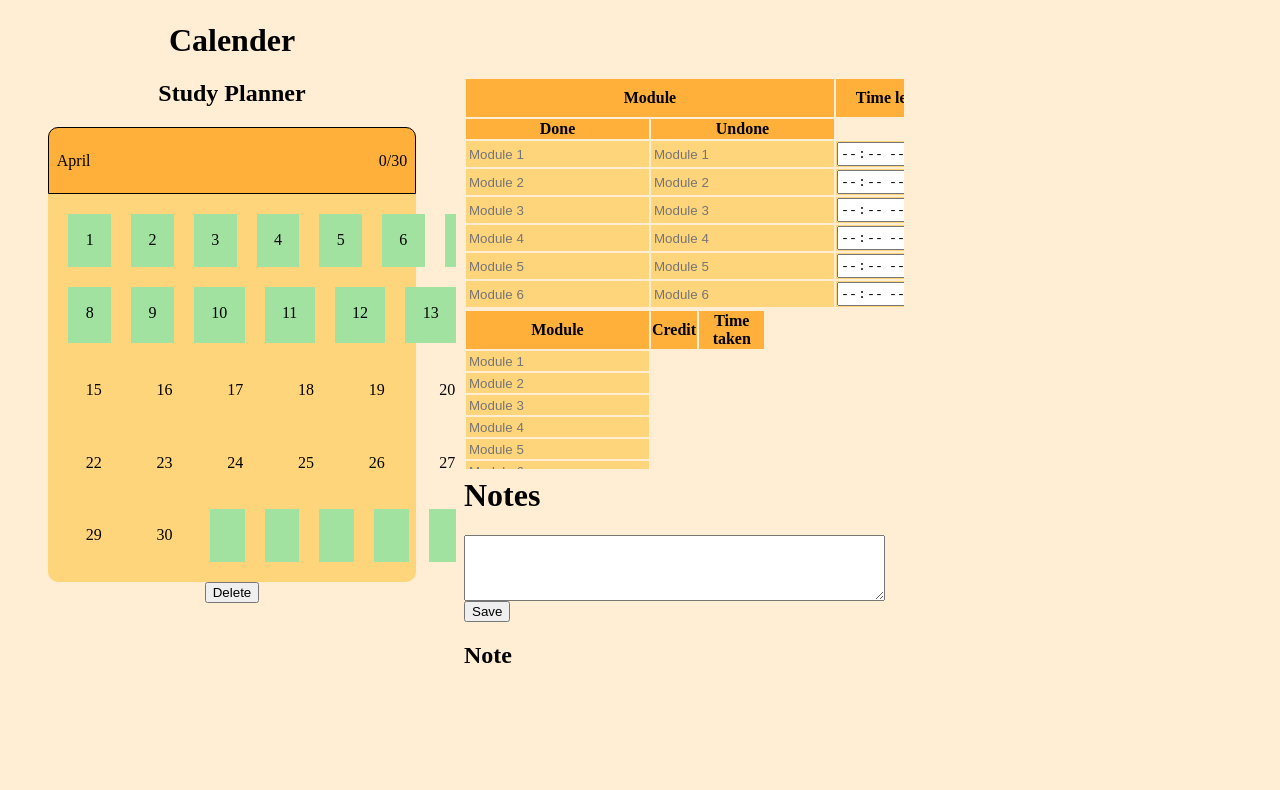
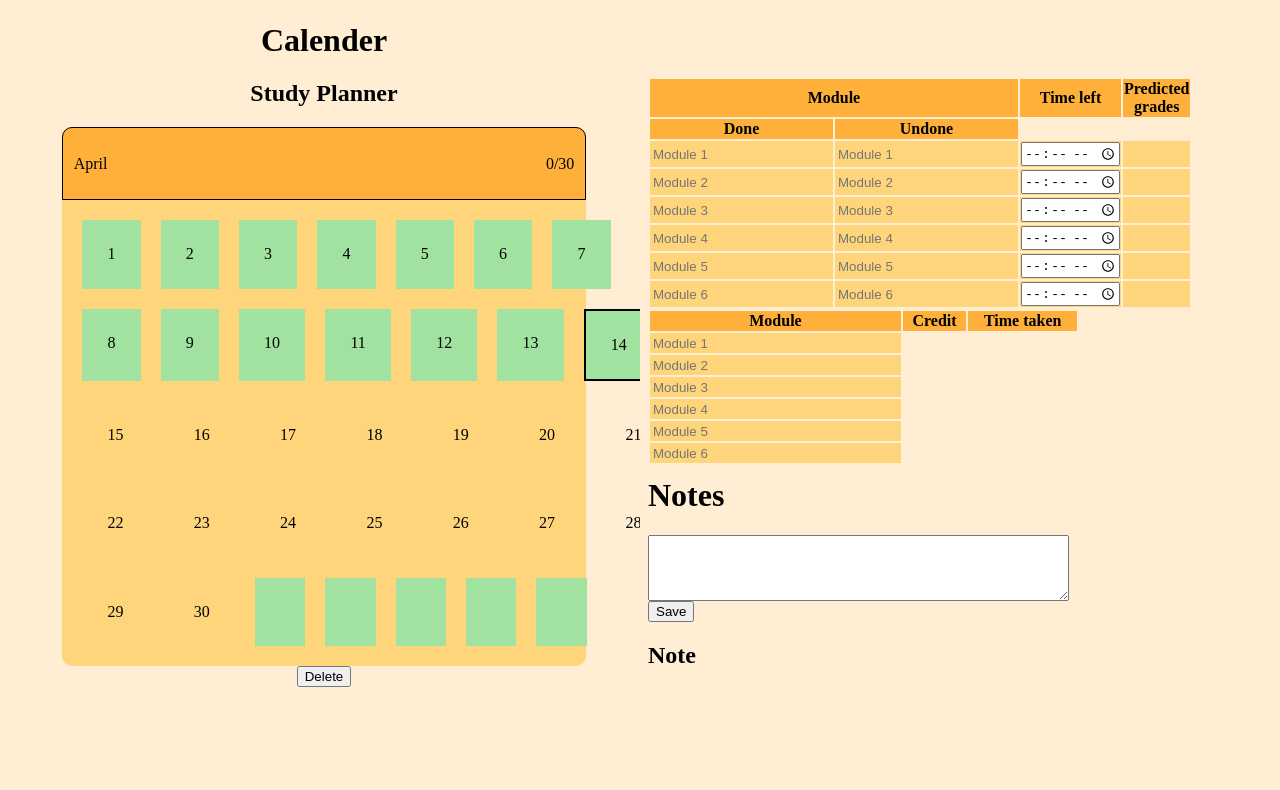
Before and after one commit to aliwarisha20042412-source/Study-Planner, a plain HTML site: page index.html in a window 1280 px wide. Shown: the part 169-959 px from the top of the page. Drawn offline with Linux system fonts and the light colour scheme.

Commit message:
Update styling.css

```diff
--- a/styling.css
+++ b/styling.css
@@ -17,8 +17,8 @@ td{
 
 #back{
       background-image: url('background.png');
-      width: 70%;
-      height: 70%;
+      width: auto;
+      height: auto;
 }
 
 header{
```
